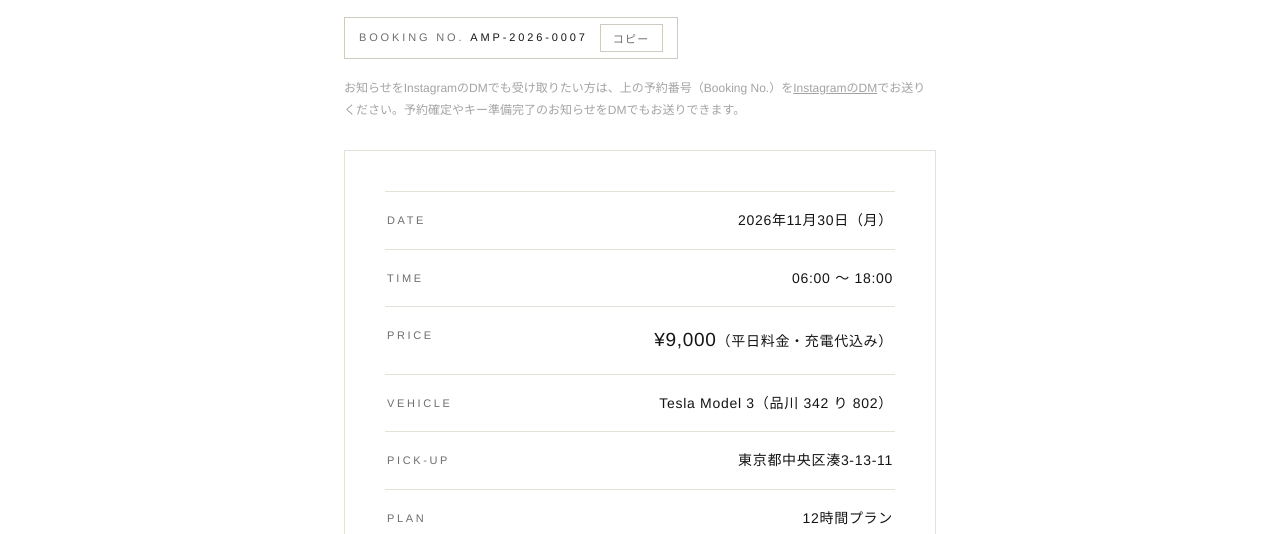
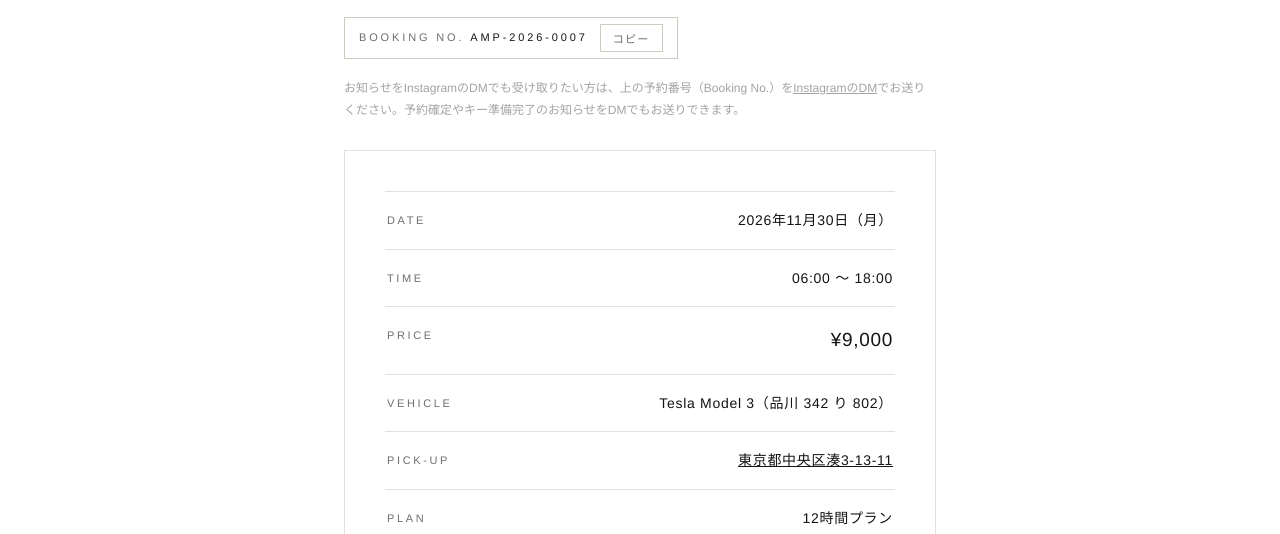
Before and after one commit to rffw9yjhkb-cmyk/amp, a plain HTML site: page mypage.html in a window 1280 px wide. Shown: the part 266-800 px from the top of the page. Drawn offline with Linux system fonts and the light colour scheme.

Commit message:
料金の注記を削除し、住所にマップリンクを追加

```diff
--- a/mypage.html
+++ b/mypage.html
@@ -137,9 +137,9 @@
       <dl class="summary">
         <div class="row"><dt>Date</dt><dd>2026年11月30日（月）</dd></div>
         <div class="row"><dt>Time</dt><dd>06:00 〜 18:00</dd></div>
-        <div class="row"><dt>Price</dt><dd><span class="yen">¥9,000</span>（平日料金・充電代込み）</dd></div>
+        <div class="row"><dt>Price</dt><dd><span class="yen">¥9,000</span></dd></div>
         <div class="row"><dt>Vehicle</dt><dd>Tesla Model 3（品川 342 り 802）</dd></div>
-        <div class="row"><dt>Pick-up</dt><dd>東京都中央区湊3-13-11</dd></div>
+        <div class="row"><dt>Pick-up</dt><dd><a href="https://www.google.com/maps/search/?api=1&query=%E6%9D%B1%E4%BA%AC%E9%83%BD%E4%B8%AD%E5%A4%AE%E5%8C%BA%E6%B9%8A3-13-11" target="_blank" rel="noopener" style="text-decoration:underline">東京都中央区湊3-13-11</a></dd></div>
         <div class="row"><dt>Plan</dt><dd>12時間プラン</dd></div>
       </dl>
       <p class="fineprint">受け渡しは非対面です。返却も同じ場所へお願いします。</p>
```
